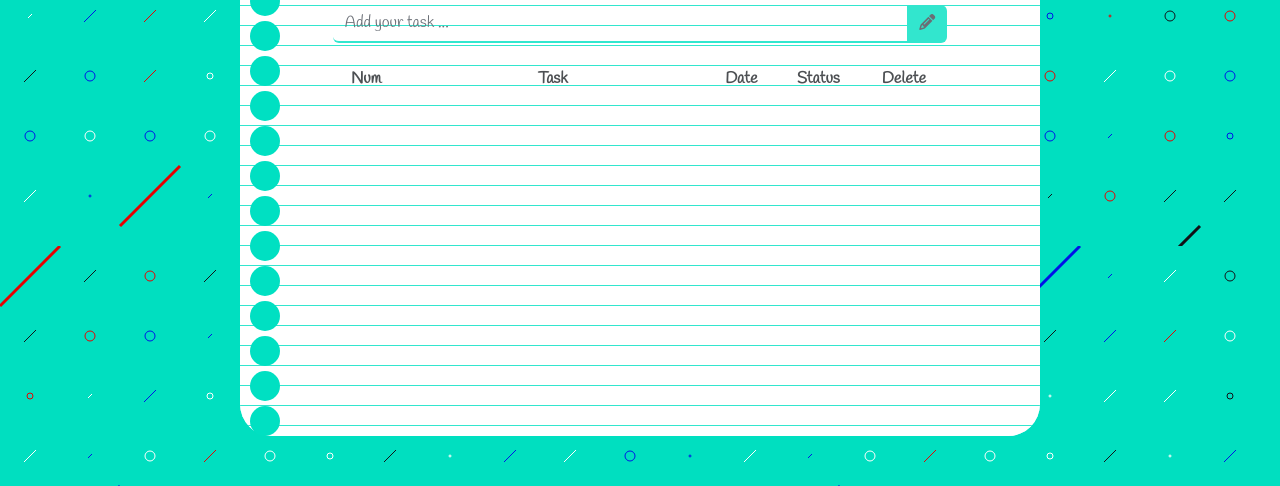
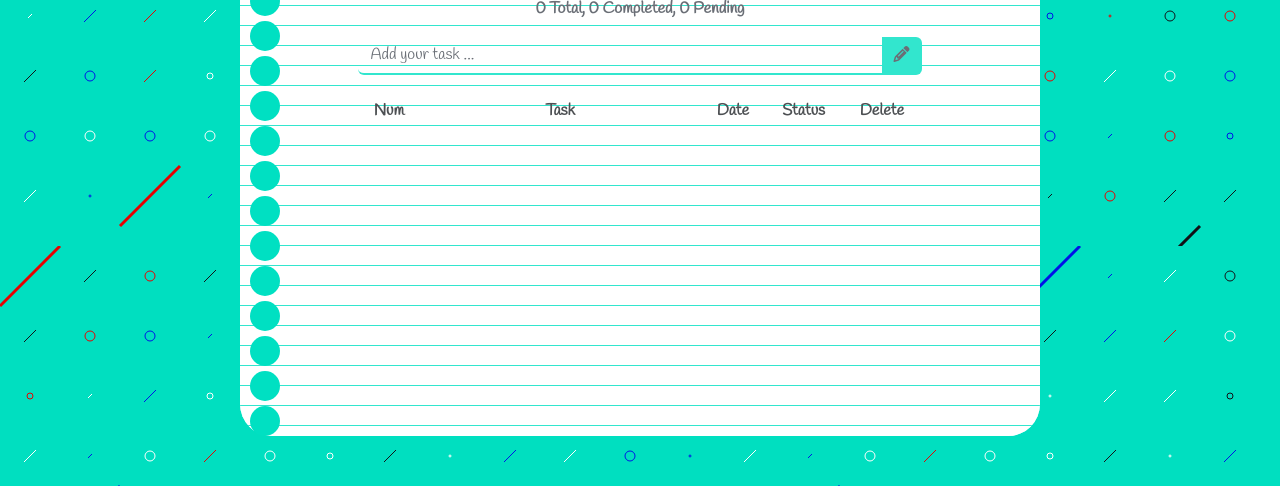
Before and after one commit to MarwanElsayed-20/To-do-list, a plain HTML site: page index.html in a window 1280 px wide. Shown: the part 314-800 px from the top of the page. Drawn offline with Linux system fonts and the light colour scheme.

Commit message:
Update index.html

```diff
--- a/index.html
+++ b/index.html
@@ -31,7 +31,7 @@
             <div class="dot"></div>
           </div>
           <div class="to-do-list-header rounded-5"></div>
-          <div class="to-do-list-tasks rounded-5 p-3">
+          <div class="to-do-list-tasks rounded-5 p-5">
             <div class="title text-center">
               <h1 class="fw-bold">To-do list</h1>
               <p id="tasksInfo" class="fw-bold"></p>
```
